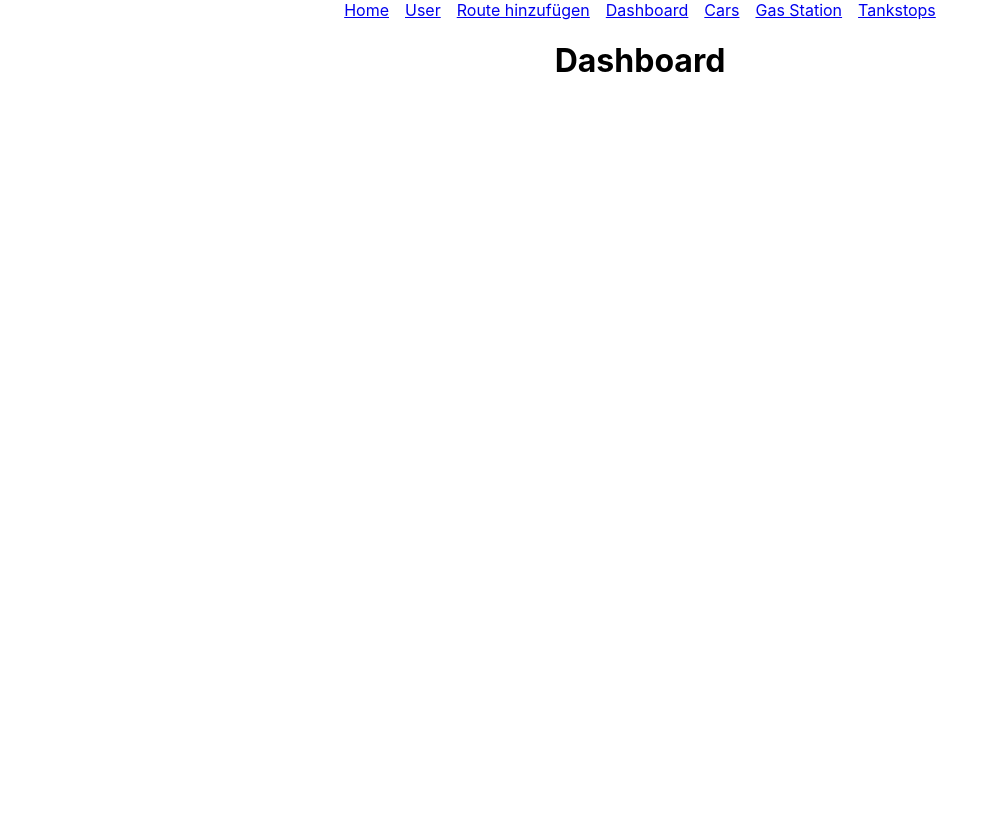
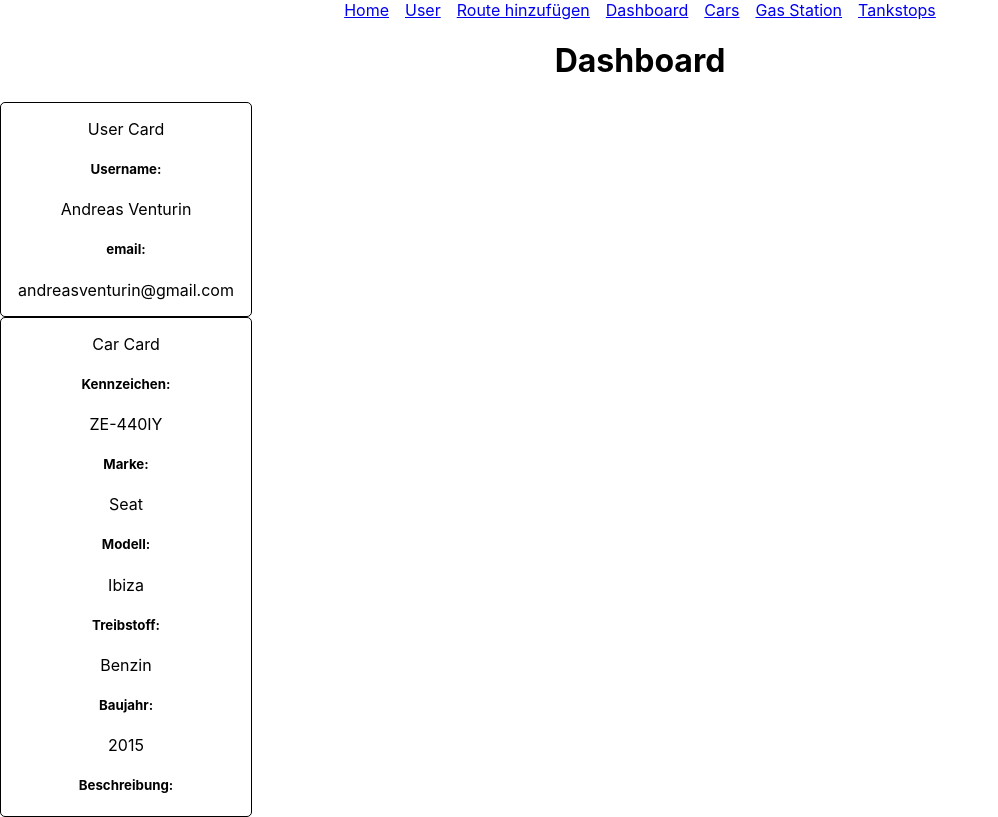
Before and after one commit to Vendone/spritapp, a React (Create React App) app: page /dashboard in a window 1280 px wide. Shown: the whole page, without its empty margins (0-998 px from the left). Built offline with nearby package versions, Linux system fonts and the light colour scheme.

Commit message:
cards Komponenten zu dashboard hinzugefügt

```diff
--- /dev/null
+++ b/src/components/CarCard/CarCard.js
@@ -0,0 +1,38 @@
+import { useSelector } from "react-redux";
+
+export const CarCard = () => {
+    const store = useSelector((state) => state.cars);
+    return (
+        <div className="card">
+            <p>Car Card</p>
+            {store.map((car) => (
+                <div key={car.id}>
+                    <div>
+                        <h5>Kennzeichen:</h5>
+                        <p>{car.license_plate}</p>
+                    </div>
+                    <div>
+                        <h5>Marke:</h5>
+                        <p>{car.brand}</p>
+                    </div>
+                    <div>
+                        <h5>Modell:</h5>
+                        <p>{car.modell}</p>
+                    </div>
+                    <div>
+                        <h5>Treibstoff:</h5>
+                        <p>{car.fuel}</p>
+                    </div>
+                    <div>
+                        <h5>Baujahr:</h5>
+                        <p>{car.construction_year}</p>
+                    </div>
+                    <div>
+                        <h5>Beschreibung:</h5>
+                        <p>{car.description}</p>
+                    </div>
+                </div>
+            ))}
+        </div>
+    );
+}
--- /dev/null
+++ b/src/components/UserCard/UserCard.js
@@ -0,0 +1,22 @@
+import { useSelector } from "react-redux";
+
+export const UserCard = () => {
+    const store = useSelector((state) => state.user);
+    return (
+        <div className="card">
+            <p>User Card</p>
+            {store.map((user) => (
+                <div key={user.id}>
+                    <div>
+                        <h5>Username:</h5>
+                        <p>{user.first_name} {user.last_name}</p>
+                    </div>
+                    <div>
+                        <h5>email:</h5>
+                        <p>{user.email}</p>
+                    </div>
+                </div>
+            ))}
+        </div>
+    );
+};
--- a/src/features/Dashboard/Dashboard.js
+++ b/src/features/Dashboard/Dashboard.js
@@ -1,7 +1,12 @@
-import { React } from 'react';
+import { UserCard } from '../../components/UserCard/UserCard';
+import { CarCard } from '../../components/CarCard/CarCard';
 
 export const Dashboard = () => {
     return (
-        <h1>Dashboard</h1>
+        <div className='dashboard'>
+            <h1>Dashboard</h1>
+            <UserCard />
+            <CarCard />
+        </div>
     );
 };
--- a/src/index.css
+++ b/src/index.css
@@ -18,3 +18,15 @@ code {
   justify-content: space-evenly;
   align-items: flex-start;
 }
+
+.dashboard {
+  display: flex;
+  justify-content: center;
+  flex-direction: column;
+}
+
+.card {
+  border: 1px solid #000;
+  border-radius: 5px;
+  width: 250px;
+}
```
